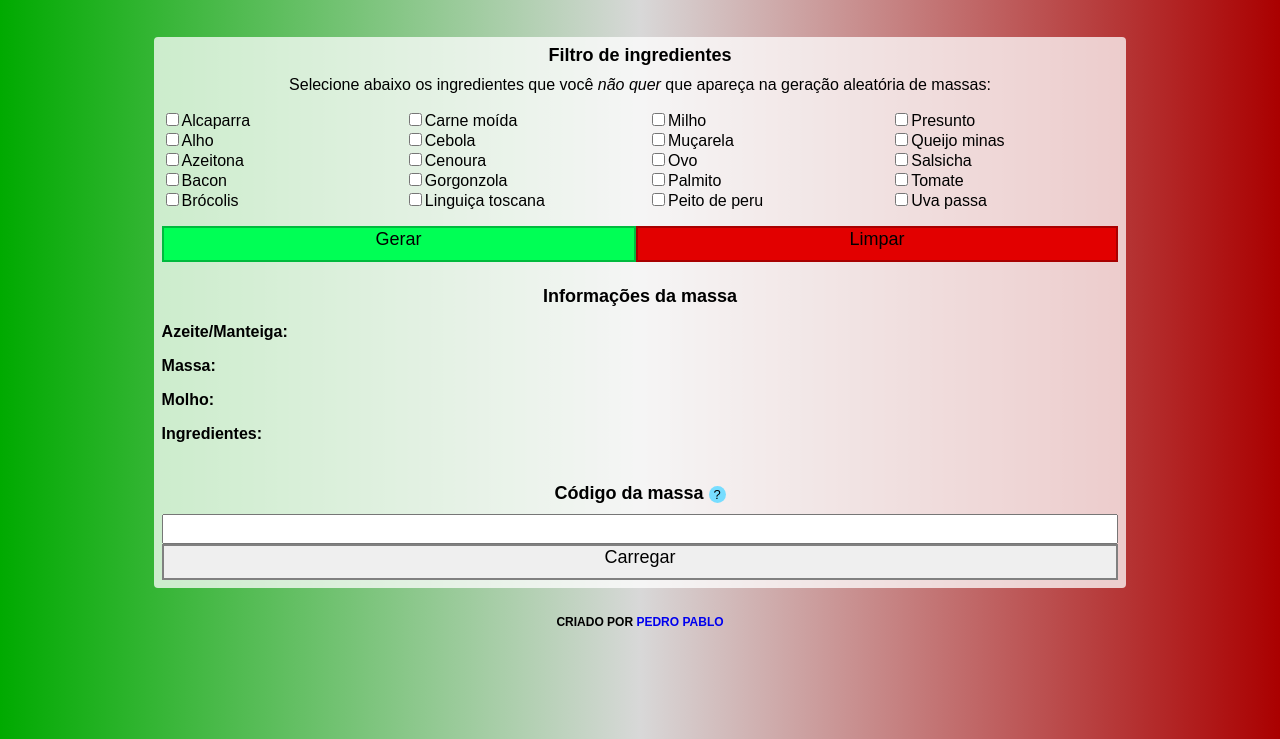
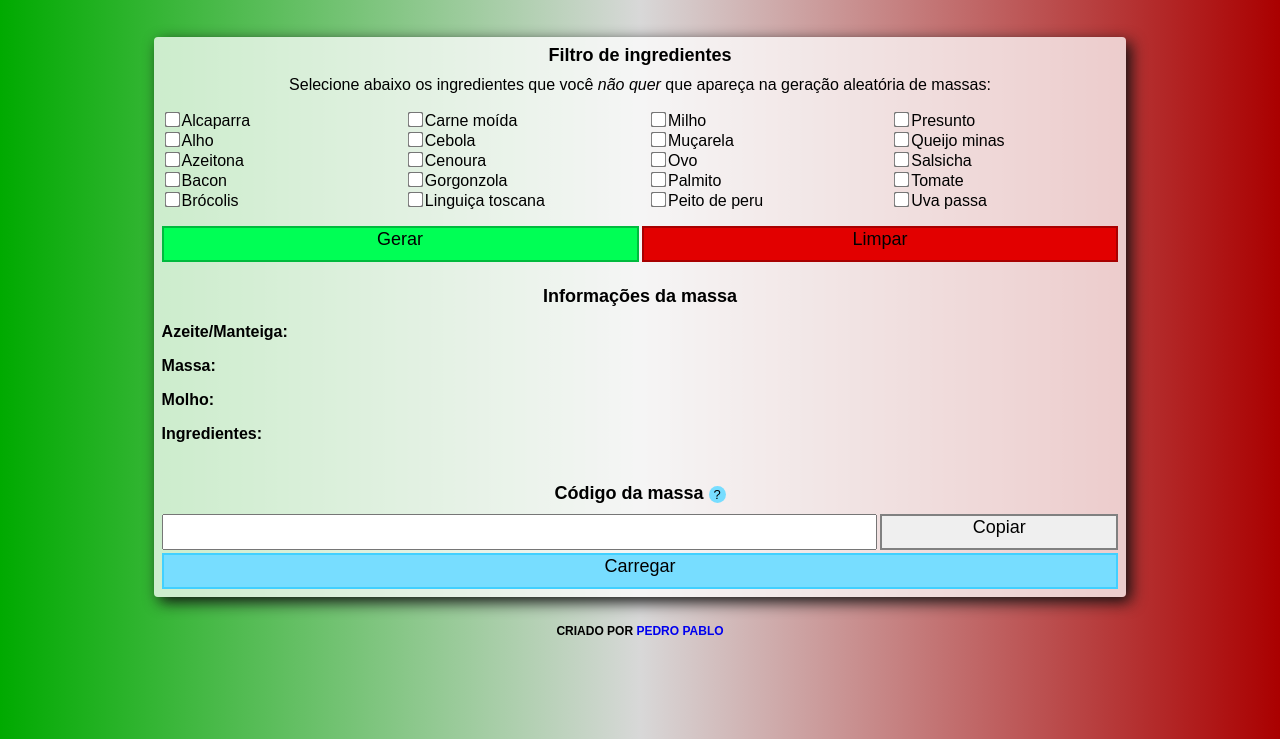
Before and after one commit to pedro-pablo/gerador-de-massa, a plain HTML site: page index.html in a window 1280 px wide. Shown: the part 61-800 px from the top of the page. Drawn offline with Linux system fonts and the light colour scheme.

Commit message:
Melhorias na aparência, botão para copiar código.

```diff
--- a/index.html
+++ b/index.html
@@ -25,11 +25,12 @@
     <main>
         <section id="section-filtro">
             <h2>Filtro de ingredientes</h2>
-            <span>Selecione abaixo os ingredientes que você <em>não quer</em> que apareça na geração aleatória de massas:</span>
+            <span>Selecione abaixo os ingredientes que você <em>não quer</em> que apareça na geração aleatória de
+                massas:</span>
 
             <ul id="ingredientes-filtro"></ul>
 
-            <div class="grupo-botao">
+            <div id="grupo-botao">
                 <button id="gerar" class="botao" onclick="gerar()">Gerar</button>
                 <button id="limpar" class="botao" onclick="limpar()">Limpar</button>
             </div>
@@ -47,14 +48,16 @@
             <h2>Código da massa<button id="botao-instrucoes" onclick="instrucoes()">?</button></h2>
 
             <span id="instrucoes-carregar" style="display: none">
-                O código abaixo representa a massa gerada. Ele pode ser compartilhado com outras pessoas para que elas possam gerar uma massa
+                O código abaixo representa a massa gerada. Ele pode ser compartilhado com outras pessoas para que elas
+                possam gerar uma massa
                 igual a essa.
-                <br /> Você também pode carregar a massa de outras pessoas colando um código no campo abaixo e clicando no
+                <br /> Você também pode carregar a massa de outras pessoas colando um código no campo abaixo e clicando
+                no
                 botão ao lado.
             </span>
             <div id="grupo-codigo">
-                <input type="text" id="codigo-massa">
-                <button class="botao" onclick="carregarCodigo()">Carregar</button>
+                <input type="text" id="codigo-massa"><button class="botao" onclick="copiarCodigo()">Copiar</button>
+                <button id="botao-carregar" class="botao" onclick="carregarCodigo()">Carregar</button>
             </div>
         </section>
     </main>
--- a/main.css
+++ b/main.css
@@ -1,3 +1,4 @@
+/* Tags */
 html, body {
     font-family: sans-serif;
     background-color: #4fff8a;
@@ -32,10 +33,18 @@ main {
     color: black;
     border-radius: 4px;
     margin: 10px 5vw 10px 5vw;
+    box-shadow: #111 5px 5px 15px;
 }
 
 section {
     padding: 8px 8px 8px 8px;
+}
+
+input[type=checkbox] {
+    -moz-transform: scale(1.2);
+    -ms-transform: scale(1.2);
+    -webkit-transform: scale(1.2);
+    transform: scale(1.2);
 }
 
 footer {
@@ -43,6 +52,7 @@ footer {
     text-align: center;
 }
 
+/* Classes */
 .texto-rodape {
     font-size: 12px;
     text-transform: uppercase;
@@ -51,11 +61,6 @@ footer {
 
 .texto-rodape > a {
     text-decoration: none;
-}
-
-.grupo-botao {
-    display: flex;
-    flex-direction: row;
 }
 
 .botao {
@@ -72,6 +77,7 @@ footer {
     background-color: gray;
 }
 
+/* Ids */
 #section-filtro {
     text-align: center;
 }
@@ -79,7 +85,7 @@ footer {
 #ingredientes-filtro {
     list-style: none;
     text-align: justify;
-    column-count: 4;
+    column-count: 2;
     padding: 0;
 }
 
@@ -130,39 +136,65 @@ footer {
     background-color: #77ddff;
     width: 100%;
     font-weight: bold;
+    justify-content: center;
+    text-align: center;
 }
 
 #codigo-massa {
     display: flex;
     flex-grow: 1;
     box-sizing: border-box;
-    height: 30px;
+    height: auto;
     vertical-align: middle;
     text-align: center;
 }
 
-#grupo-codigo {
-    display: flex;
-    flex-direction: column;
+#grupo-botao {
+    display: grid;
+    grid-template-columns: 1fr;
+    grid-template-rows: 1fr 1fr;
+    grid-gap: 3px;
+    width: 100%;
 }
 
-@media (max-width: 600px) {
+#grupo-codigo {
+    display: grid;
+    grid-template-columns: 3fr 1fr;
+    grid-template-rows: 1fr 1fr;
+    grid-gap: 3px;
+    width: 100%;
+}
+
+#botao-carregar {
+    grid-column: 1 / 3;
+    background-color: #77ddff;
+    border-color: #41d0ff;
+}
+
+#botao-carregar:hover {
+    background-color: #41d0ff;
+}
+
+/* Media Queries */
+@media (min-width: 600px) {
     #ingredientes-filtro {
-        column-count: 2;
+        column-count: 4;
     }
-    .grupo-botao {
-        flex-direction: column;
+
+    #grupo-botao {
+        grid-template-columns: 1fr 1fr;
+        grid-template-rows: 1fr;
     }
 }
 
-@media (min-width: 1280px) {
+@media (min-width: 1200px) {
     main {
         margin-left: 12vw;
         margin-right: 12vw;
     }
 }
 
-@media (min-width: 1600px) {
+@media (min-width: 1800px) {
     main {
         margin-left: 20vw;
         margin-right: 20vw;
--- a/main.js
+++ b/main.js
@@ -215,3 +215,16 @@ function salvarMassa(opcoes) {
 
     document.getElementById('codigo-massa').value = codigoObjeto;
 }
+
+/**
+ * Copia o código da massa para a área de transferência do dispositivo.
+ */
+function copiarCodigo() {
+    var elementoCodigo = document.getElementById('codigo-massa');
+    if (elementoCodigo.value === '') {
+        return;
+    }
+
+    elementoCodigo.select();
+    document.execCommand('copy');
+}
```
